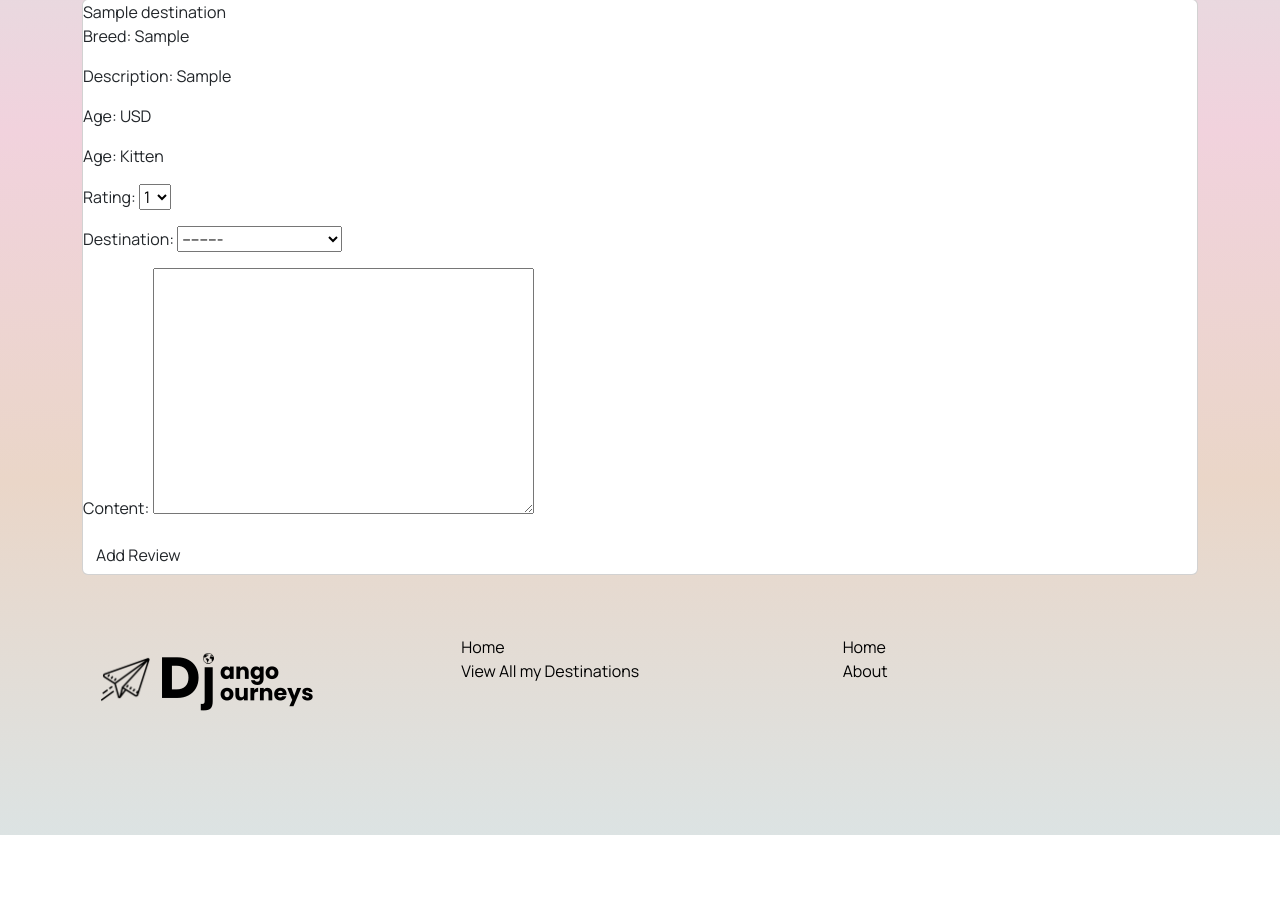
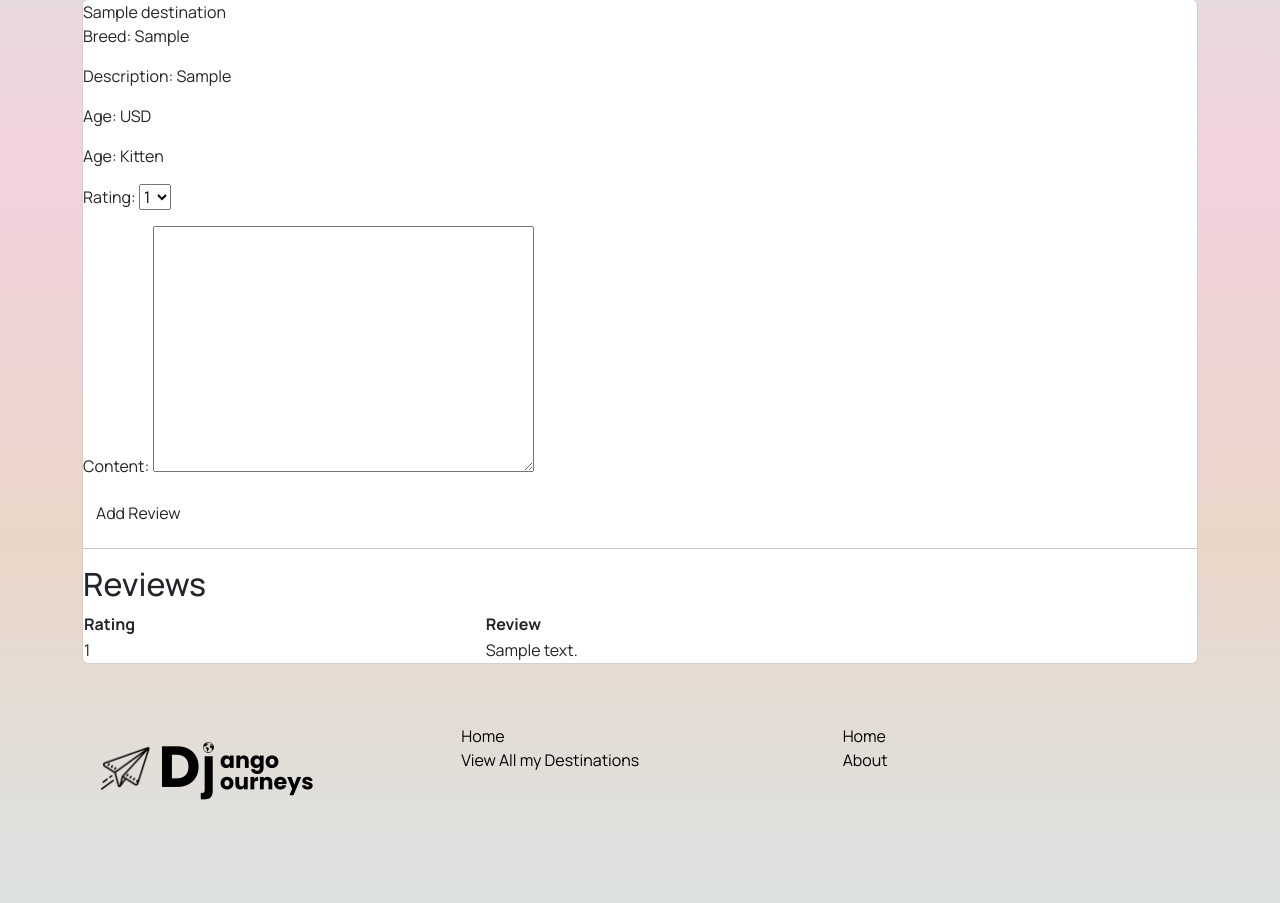
Before and after one commit to milosjocic1/SEI-Project-3, a Django app: page /destinations/1 in a window 1280 px wide. Shown: the part 223-1126 px from the top of the page. Before the commit the page ends 1058 px from the top, so only its background shows below. Run offline with Django 4.2, Linux system fonts and the light colour scheme; tables that the repository leaves empty hold one stand-in row (values such as "Sample post").

Commit message:
review table

```diff
--- a/main_app/forms.py
+++ b/main_app/forms.py
@@ -5,4 +5,4 @@ from .models import Review
 class ReviewForm(ModelForm):
     class Meta:
         model = Review
-        fields = '__all__'
+        fields = ['rating', 'content']
--- a/main_app/models.py
+++ b/main_app/models.py
@@ -5,7 +5,13 @@ from django.urls import reverse
 from datetime import date
 
 # Create your models here.
-
+RATINGS = (
+    ('1', '1'),
+    ('2', '2'),
+    ('3', '3'),
+    ('4', '4'),
+    ('5', '5')
+)
 # class User(models.Model)
 class Destination(models.Model):
     name = models.CharField(max_length=100)
@@ -21,14 +27,6 @@ class Destination(models.Model):
     def get_absolute_url(self):
         return reverse('destinations_detail', kwargs={'pk': self.id})
 
-RATINGS = (
-    ('1', '1'),
-    ('2', '2'),
-    ('3', '3'),
-    ('4', '4'),
-    ('5', '5')
-)
-
 class Review(models.Model):
     created_at = models.DateTimeField(auto_now_add=True)
     rating = models.CharField(max_length=1, choices=RATINGS, default=RATINGS[0][0])
@@ -37,7 +35,7 @@ class Review(models.Model):
     # user = models.ForeignKey
 
     def __str__(self):
-        return f"{self.get_review_display()} on {self.date}"
+        return f"{self.get_rating_display()} on {self.date}"
 
-    # class Meta:
-        # ordering = ['-date']
+    class Meta:
+        ordering = ['-content']
--- a/main_app/templates/destinations/detail.html
+++ b/main_app/templates/destinations/detail.html
@@ -26,4 +26,23 @@
     <input type="submit" value="Add Review" class="btn" />
   </form>
 </div>
+<hr>
+<table class="striped">
+    <h2>Reviews</h2>
+    <thead>
+      <tr>
+        <th>Rating</th>
+        <th>Review</th>
+      </tr>
+    </thead>
+    <tbody>
+      {% for review in destination.review_set.all %}
+      <tr>
+        <td>{{ review.get_rating_display }}</td>
+        <td>{{ review.content }}</td>
+      </tr>
+      {% endfor %}
+    </tbody>
+  </table>
+</div>
 {% endblock %}
```
Also changed, not shown: main_app/migrations/0004_alter_review_options.py (added).
